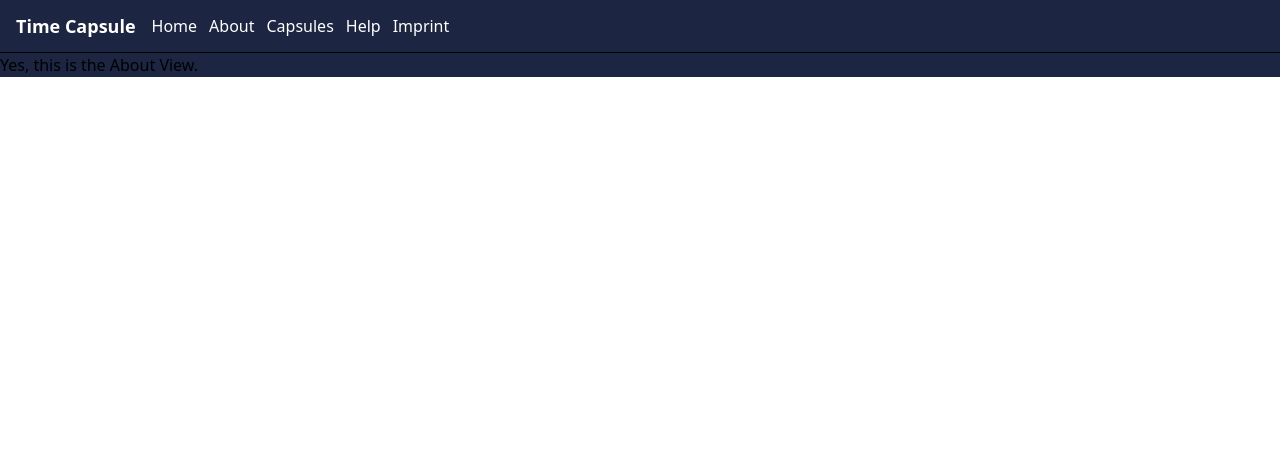
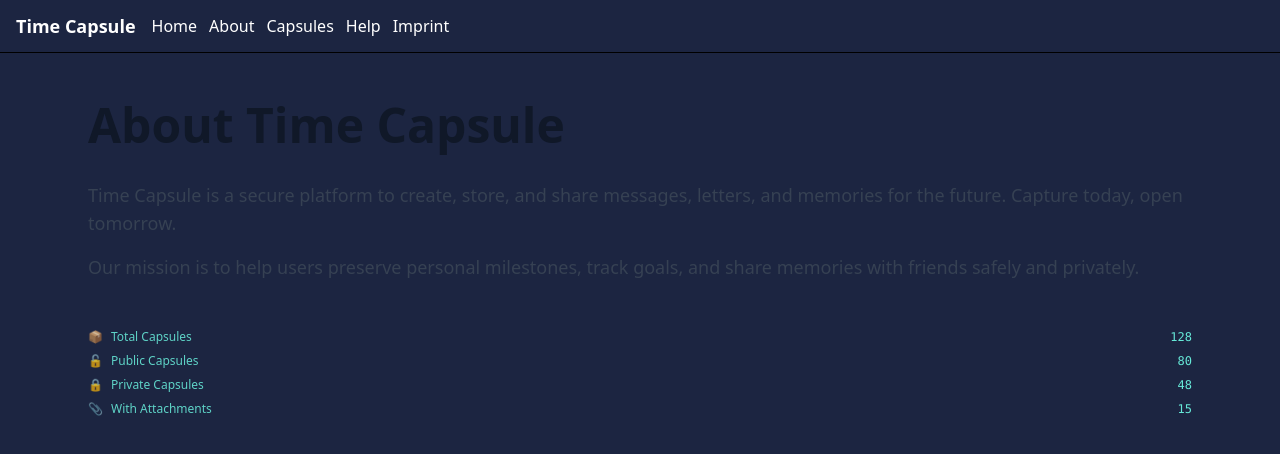
Before and after one commit to tmrxv/fweng-time-capsule-frontend, a Vue app: page /about in a window 1280 px wide. Shown: the top 454 px of the page. Built offline with nearby package versions, Linux system fonts and the light colour scheme.

Commit message:
feat: add about page and update index

```diff
--- a/src/components/organisms/DashboardOverview.vue
+++ b/src/components/organisms/DashboardOverview.vue
@@ -1,7 +1,8 @@
 <script setup lang="ts">
 import DashboardStats from '@/components/organisms/DashboardStats.vue'
-import TimeCapsuleCard from '@/components/molecules/TimeCapsuleCard.vue'
+import TimeCapsuleList from '@/components/organisms/TimeCapsuleList.vue'
 import FormActions from '@/components/molecules/FormActions.vue'
+import Button from '@/components/atoms/Button.vue'
 
 type Capsule = {
   id?: string | number
@@ -32,25 +33,15 @@ const emit = defineEmits(['create', 'view'])
 
     <div>
       <div class="flex items-center justify-between mb-3">
-        <h3 class="text-lg font-semibold">Your Time Capsules</h3>
-        <FormActions primaryLabel="Create" @primary="() => emit('create')" />
+        <h3 class="text-lg font-semibold">Time Capsules</h3>
+        <Button primaryLabel="Create" @primary="() => emit('create')" />
       </div>
 
       <div class="grid grid-cols-1 md:grid-cols-2 gap-4">
-        <template v-if="capsules.length">
-          <TimeCapsuleCard
-            v-for="cap in capsules"
-            :key="cap.id || cap.title"
-            :title="cap.title"
-            :previewText="cap.preview || cap.message"
-            :deliveryDate="cap.deliveryDate"
-            :visibility="cap.visibility"
-            @click="emit('view', cap)"
+          <TimeCapsuleList
+            :capsules="capsules"
+            @select="handleSelect"
           />
-        </template>
-        <template v-else>
-          <p class="text-sm text-muted col-span-full">No time capsules yet.</p>
-        </template>
       </div>
     </div>
   </section>
--- a/src/pages/AboutView.vue
+++ b/src/pages/AboutView.vue
@@ -1,6 +1,44 @@
 <script setup lang="ts">
+import DashboardStats from '@/components/organisms/DashboardStats.vue'
+
+
+const stats = {
+  total: 128,
+  public: 80,
+  private: 48,
+  attachments: 15,
+}
+
+function handleCreate() {
+  console.log('Create new capsule')
+}
 </script>
 
 <template>
-  Yes, this is the About View.
+  <div class="min-h-screen bg-surface text-gray-900 dark:text-gray-100 dark:bg-[#061025]">
+    <main class="max-w-6xl mx-auto px-6 py-12">
+      <!-- Page header -->
+      <h1 class="text-4xl sm:text-5xl font-extrabold mb-8">
+        About Time Capsule
+      </h1>
+
+      <!-- Info text -->
+      <section class="mb-12 space-y-4">
+        <p class="text-lg text-gray-700 dark:text-gray-300">
+          Time Capsule is a secure platform to create, store, and share messages, letters, and memories
+          for the future. Capture today, open tomorrow.
+        </p>
+        <p class="text-lg text-gray-700 dark:text-gray-300">
+          Our mission is to help users preserve personal milestones, track goals, and share memories
+          with friends safely and privately.
+        </p>
+      </section>
+
+      <!-- Stats and recent capsules using dashboard organisms -->
+      <section class="space-y-8">
+        <DashboardStats :stats="stats" />
+
+      </section>
+    </main>
+  </div>
 </template>
--- a/src/router/index.ts
+++ b/src/router/index.ts
@@ -44,6 +44,16 @@ const router = createRouter({
       path: '/explore',
       name: 'explore',
       component: () => import('../pages/CapsulesView.vue'),
+    },
+    {
+      path: '/help',
+      name: 'help',
+      component: () => import('../pages/HelpView.vue'),
+    },
+    {
+      path: '/imprint',
+      name: 'imprint',
+      component: () => import('../pages/ImprintView.vue'),
     }
   ],
 })
```
